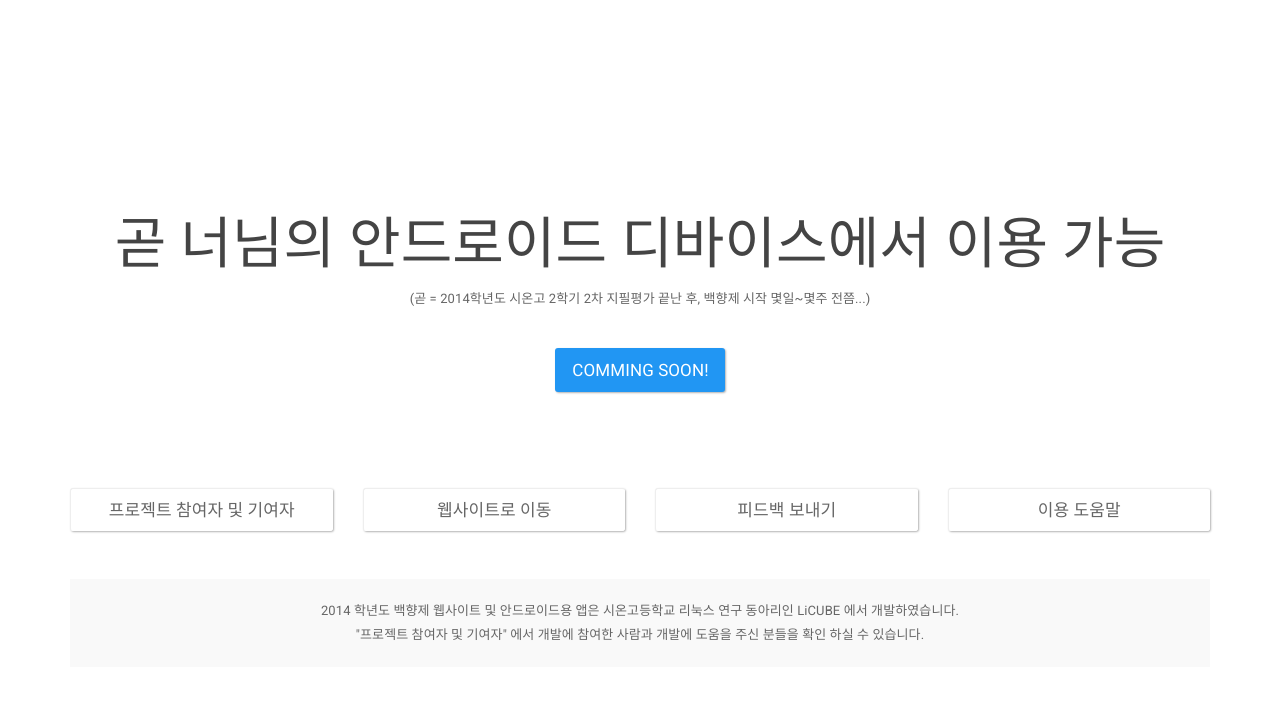
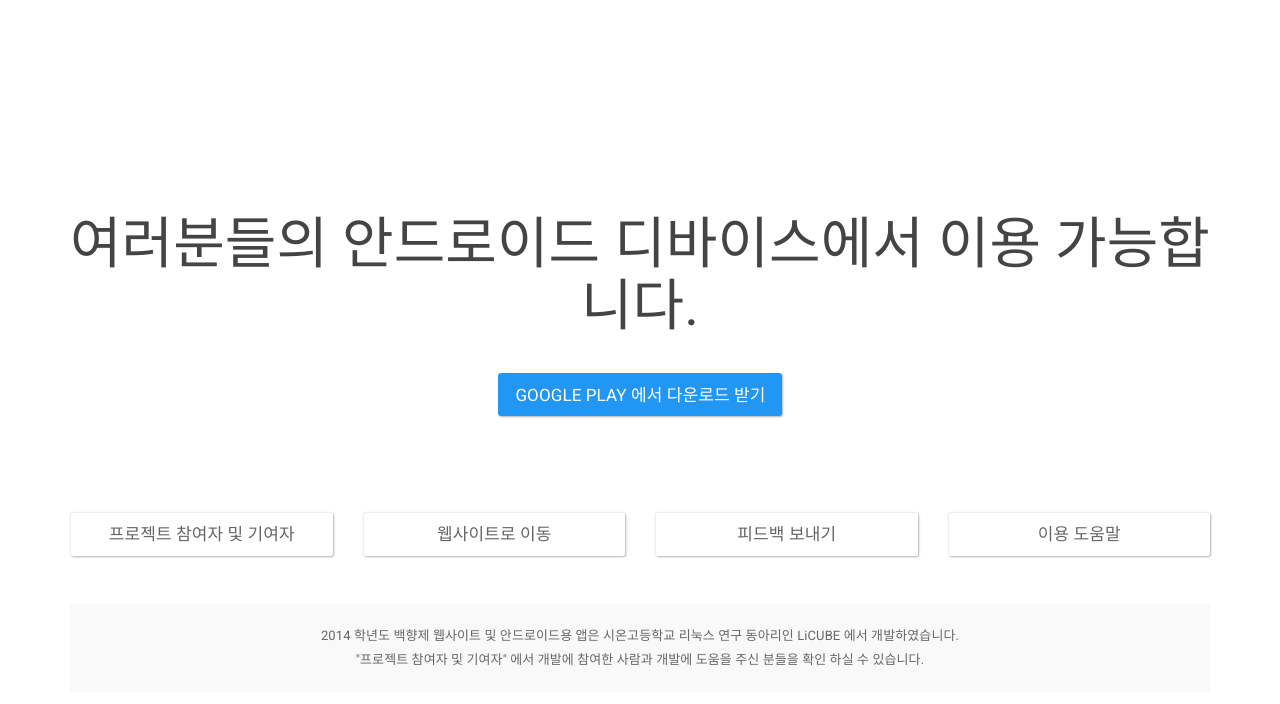
Before and after one commit to sukso96100/baekhyang14-android, a plain HTML site: page index.html in a window 1280 px wide. Shown: the part 1491-2195 px from the top of the page. Drawn offline with Linux system fonts and the light colour scheme.

Commit message:
Update index.html

```diff
--- a/index.html
+++ b/index.html
@@ -59,9 +59,9 @@
           </div><br>
           <br>
        <div class="container">
-<h1><br><br>곧 너님의 안드로이드 디바이스에서 이용 가능</h1>
-          <p>(곧 = 2014학년도 시온고 2학기 2차 지필평가 끝난 후, 백향제 시작 몇일~몇주 전쯤...)</p><br>
-        <button type="button" class="btn btn-primary btn-lg">Comming Soon!</button><br><br><br>  <br>
+<h1><br><br>여러분들의 안드로이드 디바이스에서 이용 가능합니다.</h1><br>
+        <a href="https://play.google.com/store/apps/details?id=kr.hs.zion.baekhyang14">
+        <button type="button" class="btn btn-primary btn-lg">Google Play 에서 다운로드 받기</button></a><br><br><br>  <br>
 
           <br>
                  <div class="row">
```
